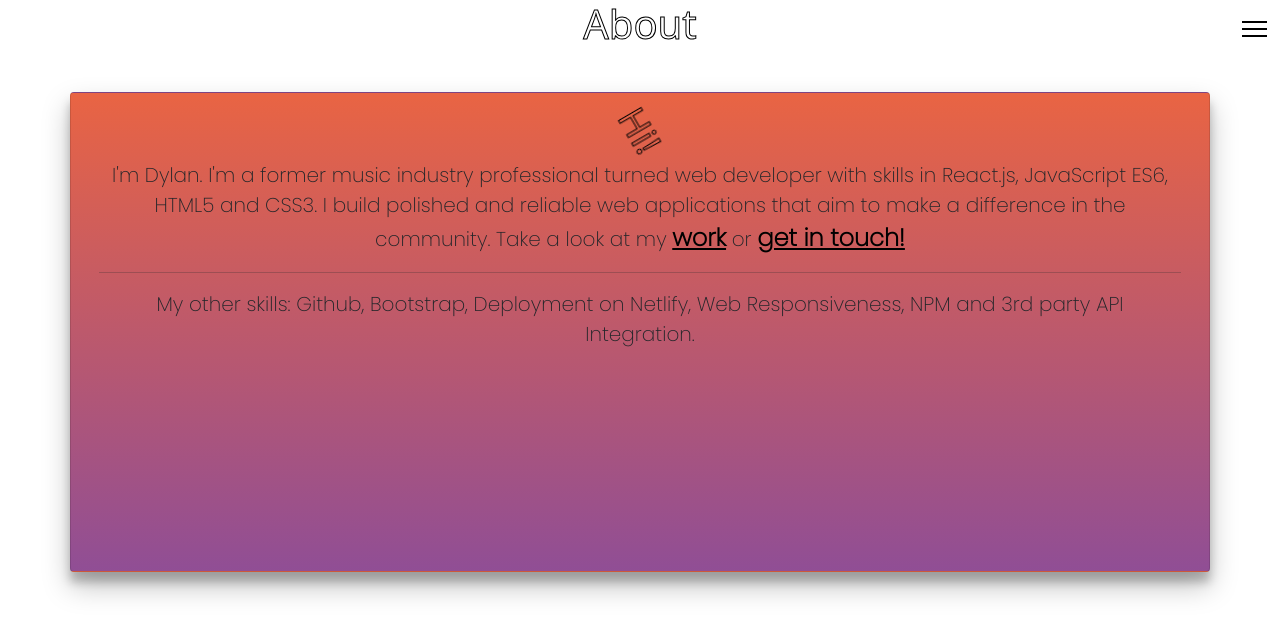
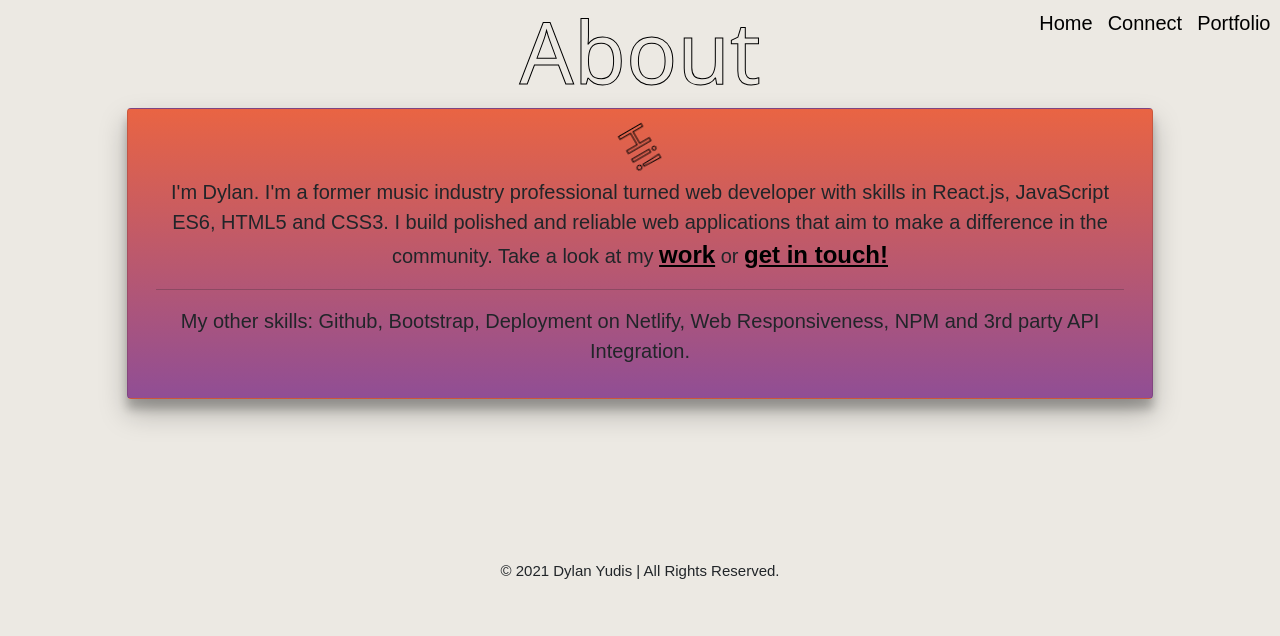
Before and after one commit to dyudis314/portfolio, a plain HTML site: page pages/about.html in a window 1280 px wide. Drawn offline with nearby package versions, Linux system fonts and the light colour scheme; a script that the page names is missing.

Commit message:
Responsive changes and Nav Bar added

```diff
--- a/pages/about.html
+++ b/pages/about.html
@@ -3,17 +3,24 @@
 <head>
   <meta charset="UTF-8">
   <meta name="viewport" content="width=device-width, initial-scale=1.0">
+  <link rel="stylesheet" href="https://stackpath.bootstrapcdn.com/bootstrap/4.5.2/css/bootstrap.min.css" integrity="sha384-JcKb8q3iqJ61gNV9KGb8thSsNjpSL0n8PARn9HuZOnIxN0hoP+VmmDGMN5t9UJ0Z" crossorigin="anonymous">
+  <link href="https://cdn.jsdelivr.net/npm/bootstrap@5.0.0-beta1/dist/css/bootstrap.min.css" rel="stylesheet" integrity="sha384-giJF6kkoqNQ00vy+HMDP7azOuL0xtbfIcaT9wjKHr8RbDVddVHyTfAAsrekwKmP1" crossorigin="anonymous">
   <link rel="stylesheet" href="/style.css">
   <link rel="stylesheet" href="/queries.css">
-  <link rel="preconnect" href="https://fonts.gstatic.com">
-  <link href="https://fonts.googleapis.com/css2?family=Poppins:wght@200&display=swap" rel="stylesheet">
-  <link rel="stylesheet" href="https://stackpath.bootstrapcdn.com/bootstrap/4.5.2/css/bootstrap.min.css" integrity="sha384-JcKb8q3iqJ61gNV9KGb8thSsNjpSL0n8PARn9HuZOnIxN0hoP+VmmDGMN5t9UJ0Z" crossorigin="anonymous">
-  <link href="https://cdn.jsdelivr.net/npm/bootstrap@5.0.0-beta1/dist/css/bootstrap.min.css" rel="stylesheet" integrity="sha384-giJF6kkoqNQ00vy+HMDP7azOuL0xtbfIcaT9wjKHr8RbDVddVHyTfAAsrekwKmP1" crossorigin="anonymous">
+
   <title>Dylan Yudis x Portfolio</title>
 </head>
 <body>
   <div class="container">
     <div class="row">
+
+      <nav class="main-nav">
+        <ul class="main-nav-links">
+          <li><a href="/index.html">Home</a></li>
+          <li><a href="/pages/connect.html">Connect</a></li>
+          <li><a href="/pages/portfolio.html">Portfolio</a></li>
+        </ul>
+      </nav>
 
       <nav class="burger-nav">
         <div class="burger">
@@ -28,10 +35,11 @@
         </ul>
       </nav>
 
-      <h1 class="title-text">About</h1>
+      <h1 class="title-text" style="font-size: 85px;
+      ">About</h1>
     <br></br>
 
-      <div class="card text-center m-auto" style="height: 30em;" data-tilt>
+      <div class="card text-center m-auto" style="height: 50%; width: 90%;" data-tilt>
         <div class="card-body">
           <h1 class="card-title">
               <h1 class="intro-text">Hi!</h1>
@@ -54,5 +62,11 @@
   <script src="/tilt.js"></script>
   <script src="/index.js"></script>
 
+  <footer>
+    <p className="col-sm">
+        &copy; 2021 Dylan Yudis | All Rights Reserved.
+      </p>
+  </footer>
+
 </body>
 </html>
--- a/queries.css
+++ b/queries.css
@@ -7,15 +7,16 @@
 
 }
 
-@media (min-width: 768px) {
+@media (min-width: 769px) {
 
-  /* Burger Nav Bar hides at 768px breakpoint) */
-  nav {
+  /* Burger Nav Bar hides at 768px breakpoint)  */
+  .burger {
     display: none;
   }
 
 
  /* Main Nav Bar shows at 768px breakpoint */
+
 
  .main-nav ul {
   font-family: 'Poppins', sans-serif;
--- a/style.css
+++ b/style.css
@@ -92,7 +92,7 @@ h3:hover {
 }
 
 .card {
-  width: 40rem;
+  width: 90%;
   height: 26rem;
   background: #e96443;
   background: -webkit-linear-gradient(to top, #904e95, #e96443);
@@ -101,7 +101,7 @@ h3:hover {
   transition: all 0.3s cubic-bezier(.25,.8,.25,1);
   text-align: center;
   position: relative;
-  top: 2.25rem;
+  bottom: .2vh;
 }
 
 .card:hover {
@@ -115,8 +115,8 @@ h3:hover {
 .burger {
   display: block;
   position: absolute;
-  right: .5em;;
-  top: 1em;
+  right: .3em;;
+  top: .3em;
   cursor: pointer;
   z-index: 998;
  }
@@ -131,21 +131,22 @@ h3:hover {
 
  .nav-links {
   position: absolute;
-  right: 1px;
-  height: 100%;
-  width: 100%;
+  right: .5em;
+  height: 100vh;
+  width: 100vw;
+  padding-top: 5rem;
+  border-radius: 10px;
+  z-index: 997;
   display: flex;
   flex-direction: column;
   align-items: center;
-  background-color: #ffffff;
+  justify-content: space-around;
+  background-color: rgb(233, 229, 222);
   transform: translateY(-135%);
   transition: transform 0.4s ease-in;
   list-style: none;
-  padding-top: 3rem;
-  border-radius: 10px;
-  justify-content: space-around;
-  z-index: 997;
      }
+
 
  .nav-links a {
    color: rgb(0, 0, 0);
@@ -183,7 +184,8 @@ h3:hover {
 
 .container p {
   font-family: 'Poppins', sans-serif;
-  font-size: 1.25em;
+  font-size: 125%;
+  overflow-x: hidden;
 }
 
 .container p a {
@@ -245,3 +247,11 @@ h3:hover {
 .col-sm h5 a:hover {
 color:rgb(255, 255, 255);
 }
+
+/* Footer */
+footer {
+  text-align: center;
+  font-size: 12px;
+  position: relative;
+  bottom: -10rem;
+}
```
Also changed, not shown: index.html (+6 -1 lines), pages/connect.html (+5 -0 lines), pages/portfolio.html (+7 -0 lines), assets/img/wave (3).svg (added).
